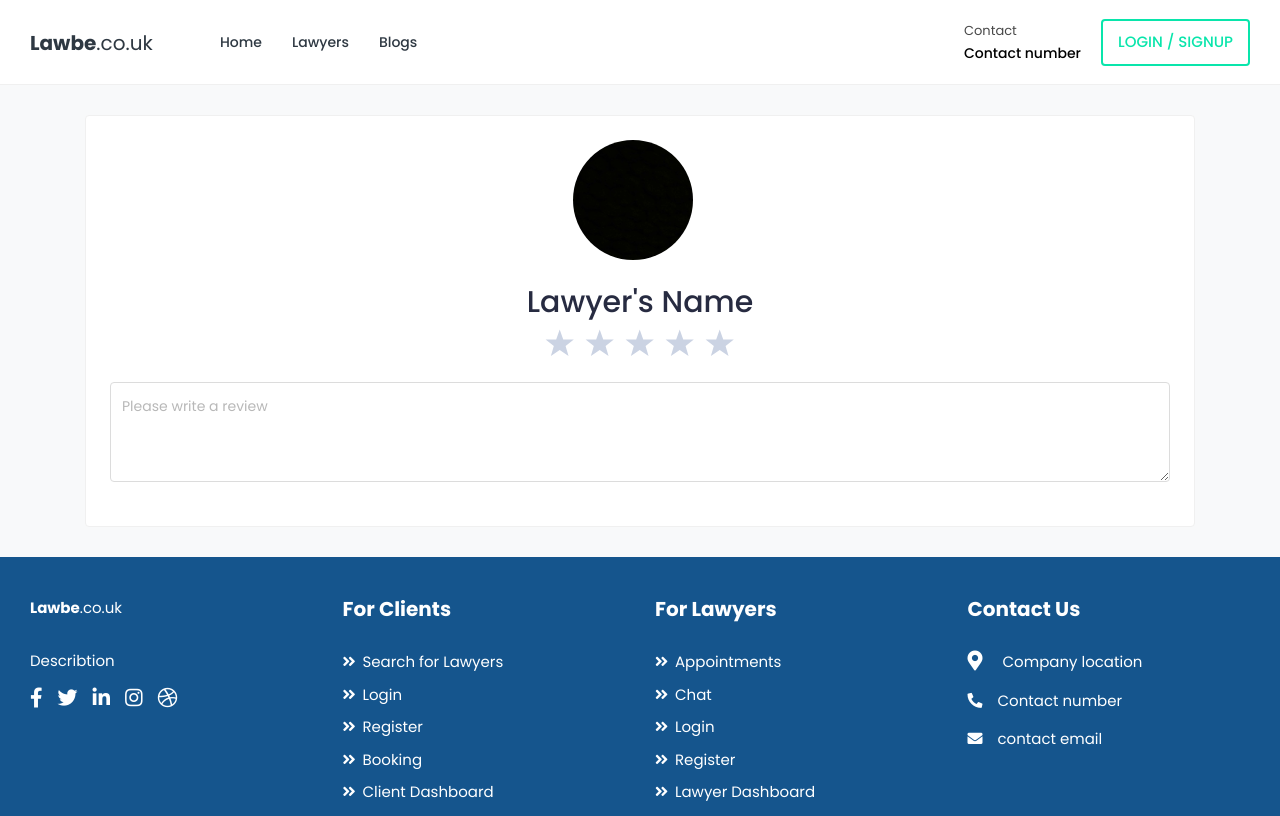
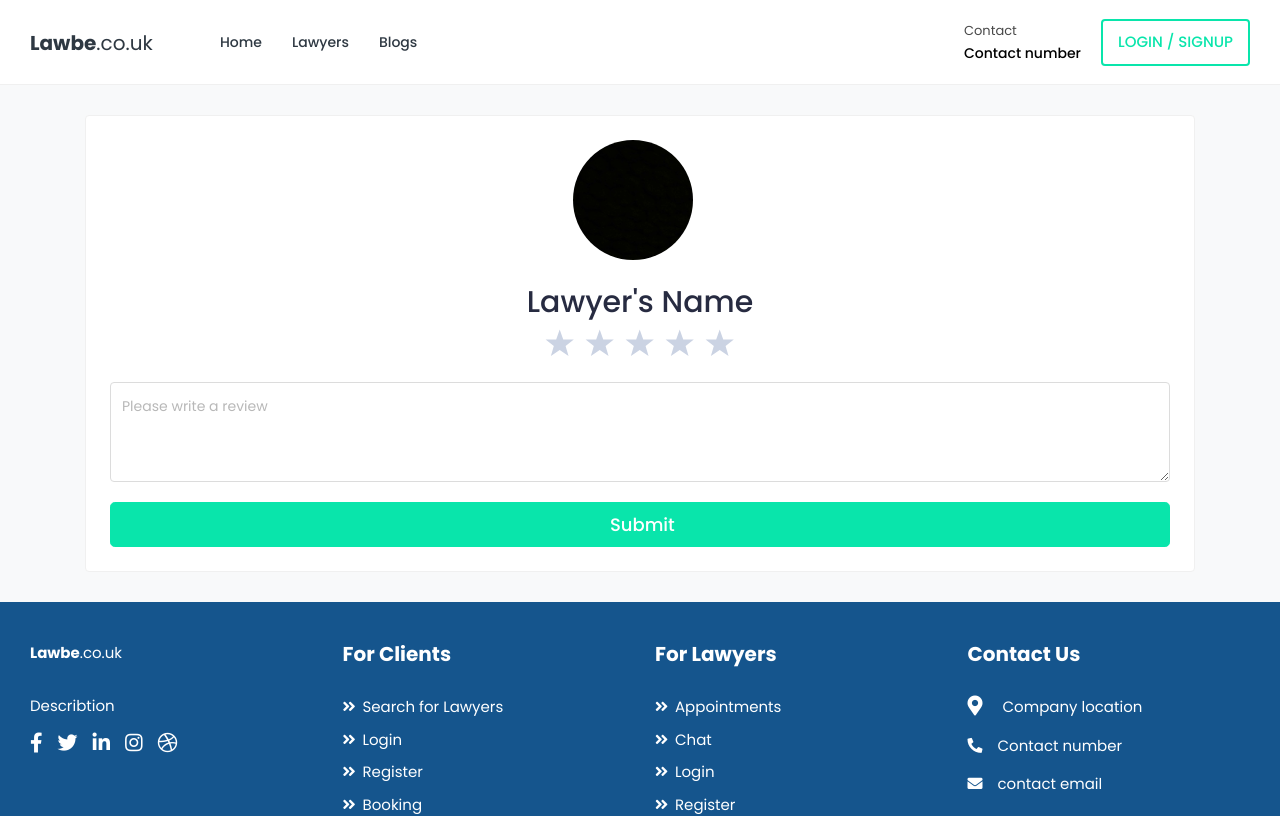
Before and after one commit to a4w/ruslan-legal-service, a React (Create React App) app in the folder frontend/legal-service-app/: page /rate in a window 1280 px wide. Shown: the top 816 px of the page. Built offline with nearby package versions, Linux system fonts and the light colour scheme.

Commit message:
Added submit button

```diff
--- a/frontend/legal-service-app/src/LawyerRating.js
+++ b/frontend/legal-service-app/src/LawyerRating.js
@@ -66,6 +66,12 @@ const LawyerRating = () => {
                             </label>
                         </div>
                     </div>
+                    <button
+                        className="btn btn-primary btn-block btn-lg login-btn "
+                        type="submit"
+                    >
+                        &nbsp;Submit
+                    </button>
                 </div>
             </div>
         </div>
```
